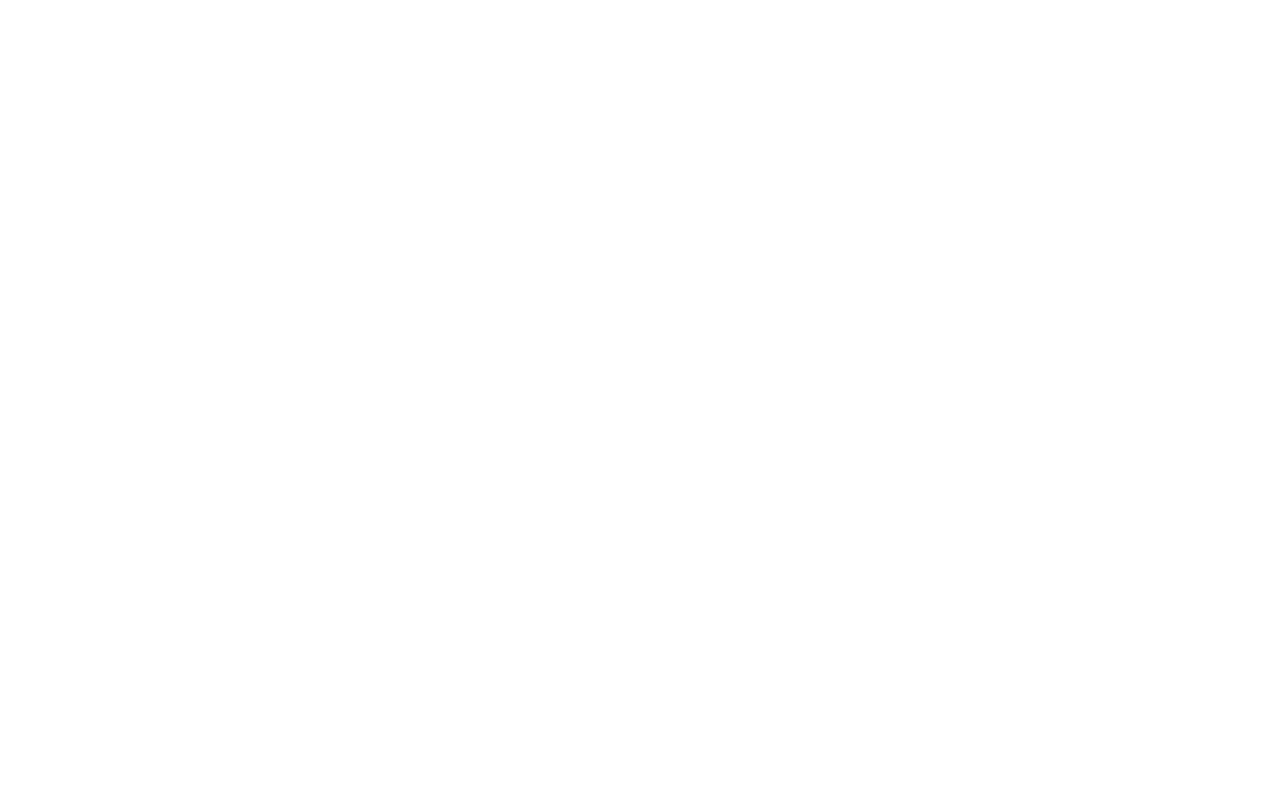
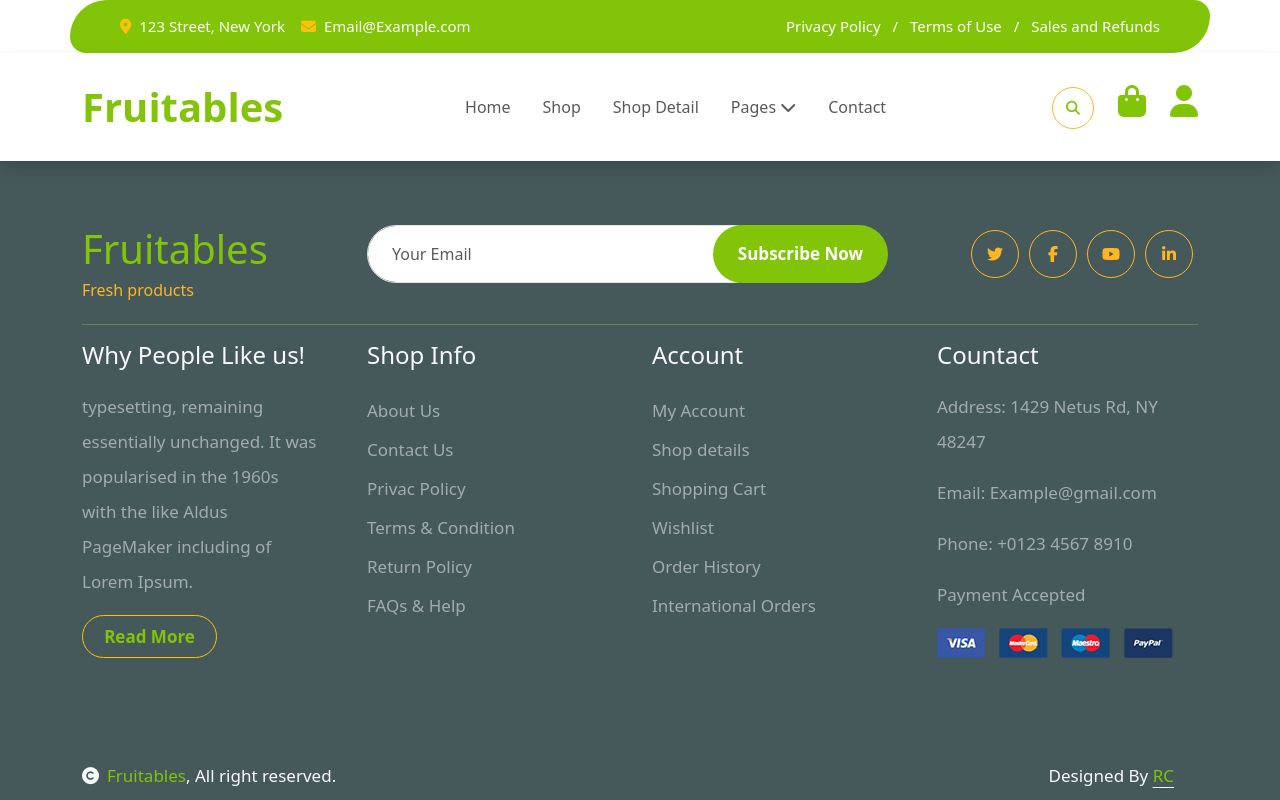
Before and after one commit to ravib7/Fruitable, a React (Vite) app: page /Fruitable/chackout in a window 1280 px wide. Built offline with nearby package versions, Linux system fonts and the light colour scheme.

Commit message:
Automatic commit

```diff
--- a/src/assets/styles/components/Header.css
+++ b/src/assets/styles/components/Header.css
@@ -10,6 +10,10 @@
 .top-panel>div>a {
     text-decoration: none;
     color: white;
+}
+
+.top-panel>div>a:hover {
+    color: #fdc148;
 }
 
 /*--------------- Top-Panel-Section-End ----------------*/
--- a/src/components/layouts/Header.jsx
+++ b/src/components/layouts/Header.jsx
@@ -17,11 +17,11 @@
                     </a>
                 </div>
                 <div>
-                    <a href="#">Privacy Policy</a>
-                    <a className="m-2" href="#"> / </a>
-                    <a href="#">Terms of Use</a>
-                    <a className="m-2" href="#"> / </a>
-                    <a href="#">Sales and Refunds</a>
+                    <Link href="#">Privacy Policy</Link>
+                    <Link className="m-2" href="#"> / </Link>
+                    <Link href="#">Terms of Use</Link>
+                    <Link className="m-2" href="#"> / </Link>
+                    <Link href="#">Sales and Refunds</Link>
                 </div>
             </div>
             {/*-------------------- Top-Panel-Section-End -------------------*/}
@@ -51,7 +51,7 @@
                             </li>
                             <Link className='nav-link' to='/contact'>Contact</Link>
                         </div>
-                        <div className="icon py-sm-4">
+                        <div className="icon py-sm-4 mt-3 mt-md-0 mt-lg-0">
                             <i className="fa-solid fa-magnifying-glass serach-icon"></i>
                             <i className="fa-solid fa-bag-shopping mx-4 fs-2 text-color" style={{ color: "#81c408" }}></i>
                             <i className="fas fa-user fs-2 text-color" style={{ color: "#81c408" }}></i>
--- a/src/pages/Cart.jsx
+++ b/src/pages/Cart.jsx
@@ -1,10 +1,11 @@
 import React from 'react'
-// import Navbar from '../components/Navbar'
+import Layout from '../components/layouts/Layout'
 
 const Cart = () => {
-    return <div>
-        {/* <Navbar></Navbar> */}
-    </div>
+    return <>
+        <Layout
+        ></Layout>
+    </>
 }
 
 export default Cart
--- a/src/pages/Chackout.jsx
+++ b/src/pages/Chackout.jsx
@@ -1,10 +1,10 @@
 import React from 'react'
-// import Navbar from '../components/Navbar'
+import Layout from '../components/layouts/Layout'
 
 const Chackout = () => {
-    return <div>
-        {/* <Navbar></Navbar> */}
-    </div>
+    return <>
+        <Layout></Layout>
+    </>
 }
 
 export default Chackout
--- a/src/pages/Home.jsx
+++ b/src/pages/Home.jsx
@@ -26,7 +26,7 @@
                                 <div className="col-md-12 col-lg-7 my-5 hs-text">
                                     <h4 style={{ color: "#ffb524" }}>100% Organic Foods</h4>
                                     <p className='fw-bold display-3 mt-2 mb-5 ' style={{ color: "#81c408" }}>Organic Veggies & Fruits Foods</p>
-                                    <div className="input-group hero-input">
+                                    <div className="input-group">
                                         <input type="text" className="form-control px-4 py-3 rounded-start-pill" placeholder="Search" />
                                         <button className="btn fw-semibold rounded-pill px-4" style={{ border: "2px solid #ffb524" }} type="button">Subscribe Now</button>
                                     </div>
--- a/src/pages/Page404.jsx
+++ b/src/pages/Page404.jsx
@@ -1,10 +1,10 @@
 import React from 'react'
-// import Navbar from '../components/Navbar'
+import Layout from '../components/layouts/Layout'
 
 const Page404 = () => {
-    return <div>
-        {/* <Navbar></Navbar> */}
-    </div>
+    return <>
+        <Layout></Layout>
+    </>
 }
 
 export default Page404
--- a/src/pages/Shop.jsx
+++ b/src/pages/Shop.jsx
@@ -4,8 +4,7 @@
 
 
 const Shop = () => {
-    return (
-        <>
+    return <>
         <Layout>
             <div className="bg-image">
                 <img className="img-fluid" src={heroImg} alt="" />
@@ -14,7 +13,6 @@
             </div>
         </Layout>
     </>
-    )
 }
 
 export default Shop
--- a/src/pages/ShopDetails.jsx
+++ b/src/pages/ShopDetails.jsx
@@ -1,10 +1,10 @@
 import React from 'react'
-// import Navbar from '../components/Navbar'
+import Layout from '../components/layouts/Layout'
 
 const ShopDetails = () => {
-    return <div>
-        {/* <Navbar></Navbar> */}
-    </div>
+    return <>
+        <Layout></Layout>
+    </>
 }
 
 export default ShopDetails
--- a/src/pages/Testimonial.jsx
+++ b/src/pages/Testimonial.jsx
@@ -1,10 +1,10 @@
 import React from 'react'
-// import Navbar from '../components/Navbar'
+import Layout from '../components/layouts/Layout'
 
 const Testimonial = () => {
-    return <div>
-        {/* <Navbar></Navbar> */}
-    </div>
+    return <>
+        <Layout></Layout>
+    </>
 }
 
 export default Testimonial
```
Lines whose indentation alone changed are shown as unchanged.
